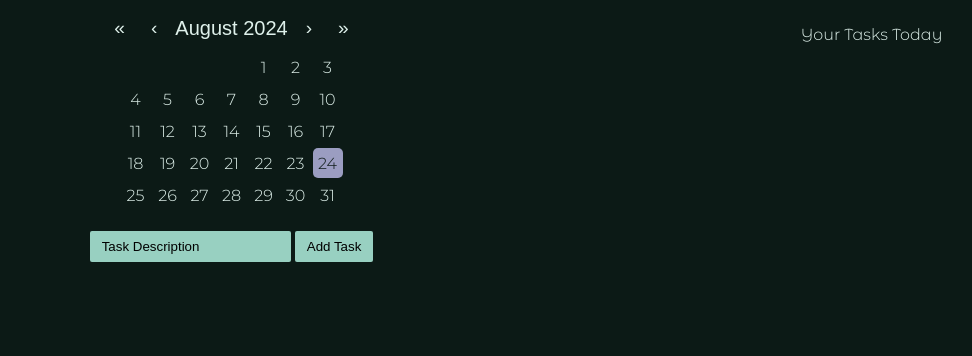
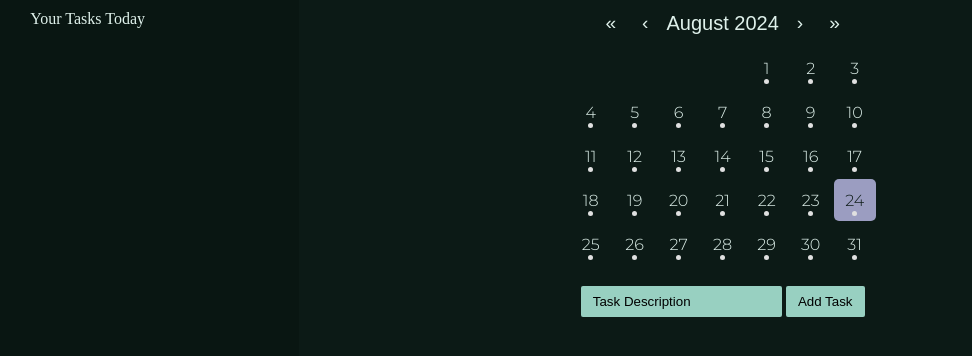
Before and after one commit to Lynxite/calendar-task-manager, a plain HTML site: page index.html in a window 1280 px wide. Shown: the whole page, without its empty margins (124-1096 px from the left). Drawn offline with nearby package versions, Linux system fonts and the light colour scheme; a web font is replaced by a local one.

Commit message:
v4 update

```diff
--- a/style.css
+++ b/style.css
@@ -12,9 +12,17 @@
 }
 body{
   margin: 0px 0px;
-  padding: 15px 0px;
   background-color: var(--background);
   color:var(--text);
+  overflow: auto;
+}
+
+body::-webkit-scrollbar{
+  width:5px;
+  background-color:#1f4439;
+}body::-webkit-scrollbar-thumb{
+  background-color:#37836c;
+  border-radius: 2px;
 }
 button{
   cursor: pointer;
@@ -23,15 +31,22 @@ button{
   height: 100%;
   width: 100%;
   display: flex;
-  justify-content: space-around;
+  flex-direction: row-reverse;
+  flex-wrap: wrap;
+  justify-content: space-evenly;
   font-family:var(--ff-text);
+
 }
 .calendar-container {
+  height: 100%;
+  transform: translateX(-10px);
+  padding-top:10px;
+  padding-left: 10px;
   display:flex;
   flex-direction: column;
-  justify-content: space-between;
+  justify-content: center;
   align-items: center;
-  height: fit-content;
+  flex: 3;
 }
 .calendar-header {
   display: flex;
@@ -42,7 +57,9 @@ button{
   gap: 10px;
   margin-bottom: 10px;
 }
-
+#month-days{
+  text-align: center;
+}
 .calendar-header > button{
   background-color:transparent;
   border: none;
@@ -62,15 +79,23 @@ button{
   grid-template-columns: repeat(7, 0fr);
 }
 .day {
-  width:clamp(30px, 0.3vw, 45px);
-  height:clamp(30px, 0.3vw, 45px);
+  position: relative;
+  width:clamp(42px, 0.3vw, 50px);
+  height:clamp(42px, 0.3vw, 50px);
   border-radius: 5px;
   display: flex;
   align-items: center;
   justify-content: center;
   margin: 1px;
-  cursor: pointer;
+  cursor:pointer;
   transition: all 200ms ease-in-out;
+}
+.busyness{
+  position: absolute;
+  bottom: 5px;
+  height: 5px;
+  width: 5px;
+  border-radius:50px;
 }
 .day.selected {
   background-color: var(--secondary);
@@ -85,9 +110,31 @@ button{
 .task-adder{
   margin-top:20px;
 }
+.title{
+  position:absolute;
+  top: 10px;
+  width: 100%;
+  font-family: 'MuseoModerno';
+  font-size: 16px;
+}
+#tasks-container::-webkit-scrollbar{
+  width:5px;
+  background-color:#17352c;
+}#tasks-container::-webkit-scrollbar-thumb{
+  background-color: #2d6151;
+  border-radius: 2px;
+}
 #tasks-container {
-  margin-top: 10px;
+  position: relative;
+  height:80vh;
   text-align: center;
+  flex:1.5;
+  display: flex;
+  padding-top: 30px;
+  flex-direction:column;
+  min-width: 150px;
+  overflow-y: scroll;
+  background-color: #091612;
 }
 #add-task{
   padding:8px 12px;
@@ -95,6 +142,7 @@ button{
   transition: all 200ms ease-in-out;
 }
 #task-desc{
+  max-width: 90%;
   padding: 8px 12px;
   border-radius: 2px;
   background-color: var(--primary);
@@ -138,7 +186,7 @@ button{
 .task-desc{
   margin-bottom: 8px;
   max-width: 89vw;
-  overflow-wrap: break-word;
+  word-break: break-all;
 }
 .task-desc:focus{
   outline:1px solid var(--text2);
```
